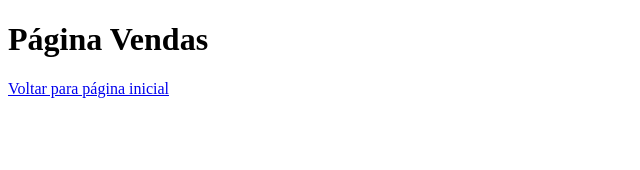
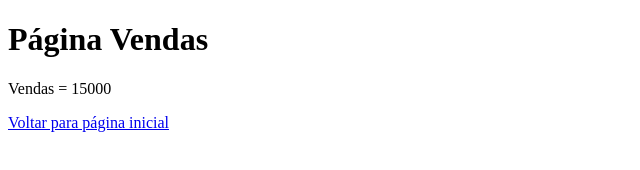
Before and after one commit to DiogoFrannco/cursogithub, a plain HTML site: page vendas.html in a window 1280 px wide. Shown: the whole page, without its empty margins (0-640 px from the left). Drawn offline with Linux system fonts and the light colour scheme.

Commit message:
Acrescentado o valor das vendas

```diff
--- a/vendas.html
+++ b/vendas.html
@@ -7,6 +7,7 @@
 </head>
 <body>
     <h1>Página Vendas</h1>
+    <p>Vendas = 15000</p>
     <a href="index.html">Voltar para página inicial</a>
 </body>
 </html>
```
